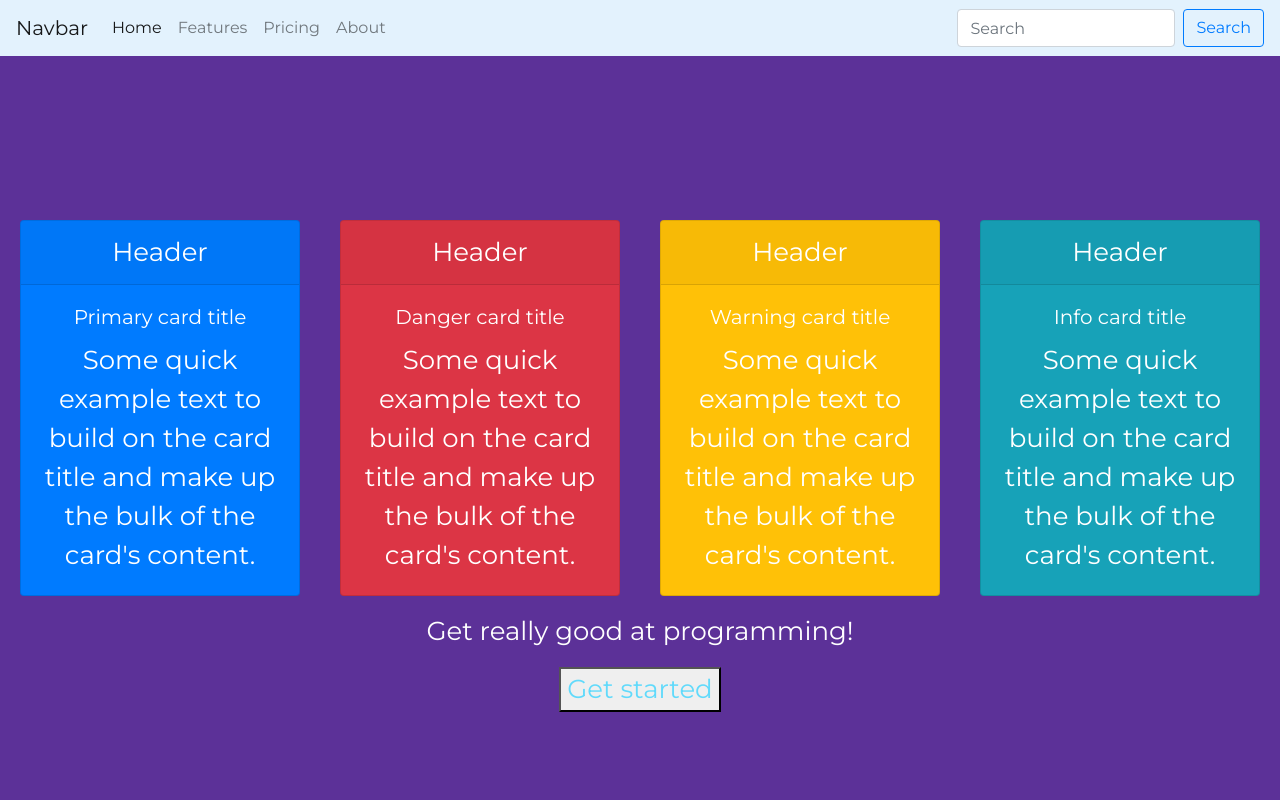
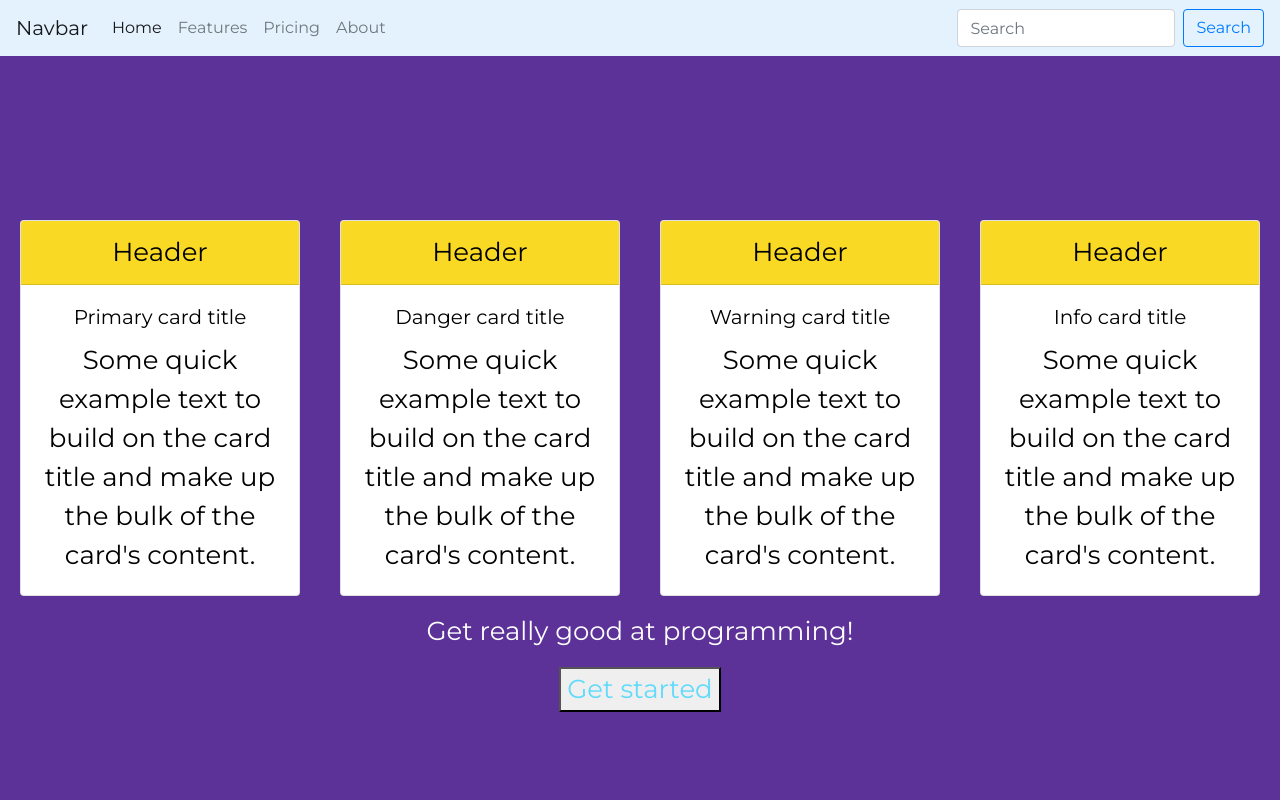
Before and after one commit to GusarovArtem/nicety-academy-trip, a React (Create React App) app in the folder src/client/: page / in a window 1280 px wide. Shown: the top 800 px of the page. Built offline with nearby package versions, Linux system fonts and the light colour scheme.

Commit message:
[front] - updated card style

```diff
--- a/src/client/src/components/Body.js
+++ b/src/client/src/components/Body.js
@@ -3,30 +3,32 @@ import Card from "./Card";
 
 const Body = () => {
     return (
-        <div style={{display: 'flex', color: 'white'}}>
+        <div style={{display: 'flex', color: 'black'}}>
             <Card
                 header="Header"
                 title="Primary card title"
                 text="Some quick example text to build on the card title and make up the bulk of the card's content."
-                color="bg-primary"
+                color="#F9D923"
             />
             <Card
                 header="Header"
                 title="Danger card title"
                 text="Some quick example text to build on the card title and make up the bulk of the card's content."
-                color="bg-danger"
+                color="#F9D923"
             />
             <Card
                 header="Header"
                 title="Warning card title"
                 text="Some quick example text to build on the card title and make up the bulk of the card's content."
-                color="bg-warning"
+                color="#F9D923"
+
             />
             <Card
                 header="Header"
                 title="Info card title"
                 text="Some quick example text to build on the card title and make up the bulk of the card's content."
-                color="bg-info"
+                color="#F9D923"
+
             />
         </div>
     );
--- a/src/client/src/components/Card.js
+++ b/src/client/src/components/Card.js
@@ -6,7 +6,7 @@ const Card = ({ header, title, text, color }) => {
 
     const headerStyle = {
         backgroundColor: color,
-        color: 'white',
+        color: 'black',
     };
 
     return (
@@ -14,7 +14,7 @@ const Card = ({ header, title, text, color }) => {
             <div className="card-header" style={headerStyle}>
                 {header}
             </div>
-            <div className="card-body">
+            <div className="card-body" style={{ color: 'black'}}>
                 <h5 className="card-title">{title}</h5>
                 <p className="card-text">{text}</p>
             </div>
```
